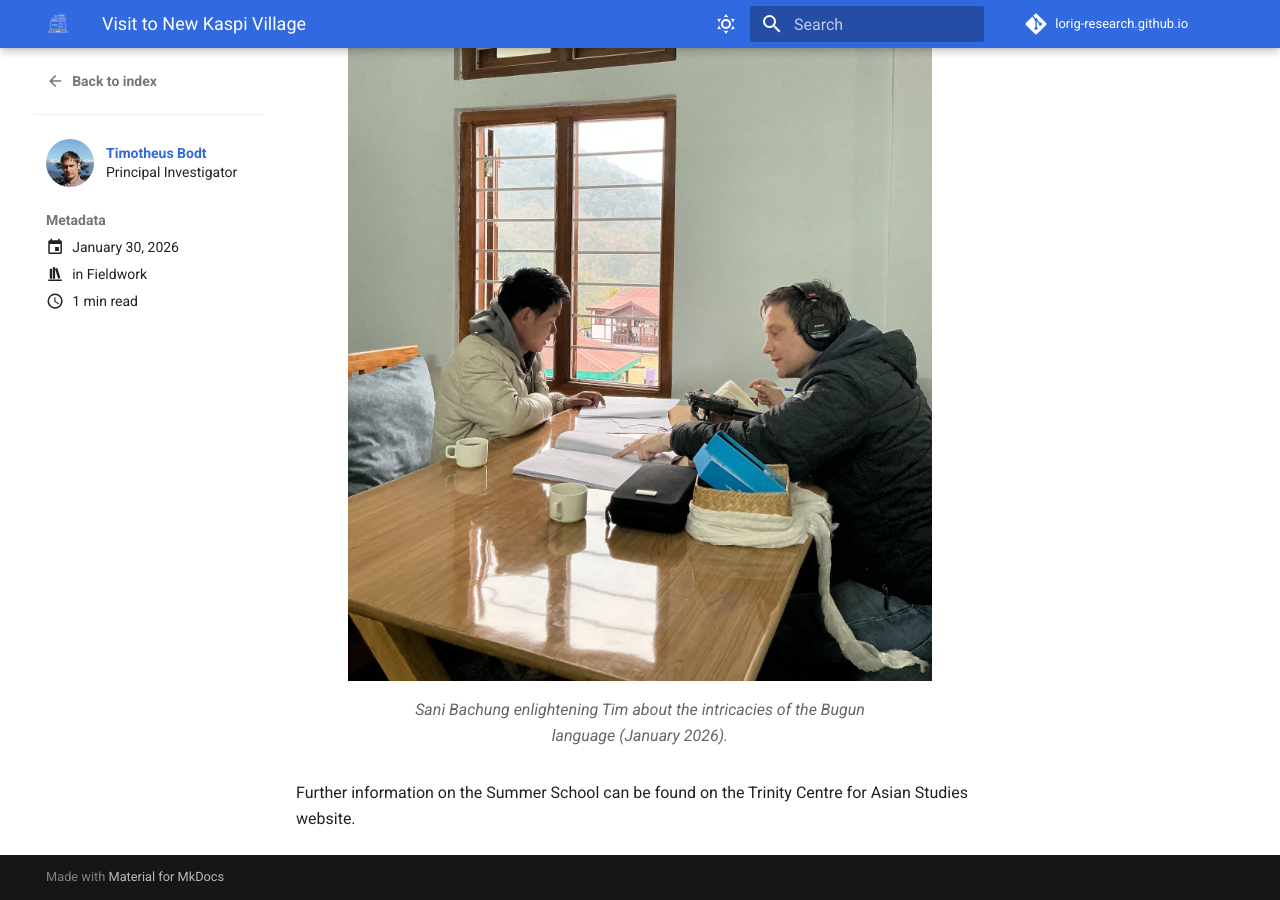
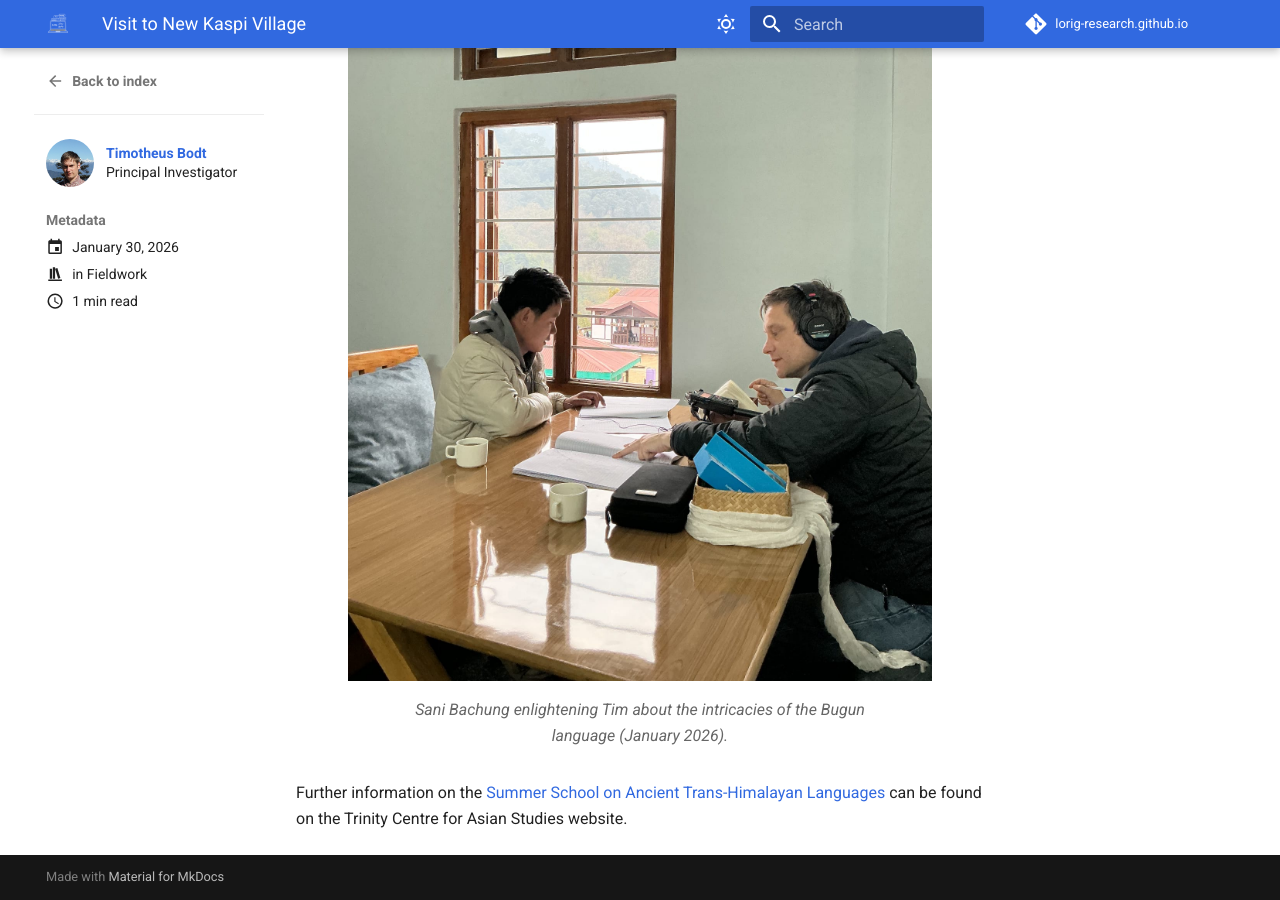
Before and after one commit to lorig-research/lorig-research.github.io, an MkDocs documentation site: the page built from docs/updates/posts/20260130-new_kaspi_visit.md, in a window 1280 px wide and 900 px high, scrolled down 598 px. Built offline with MkDocs 1.6.1 and Material for MkDocs 9.7.7, drawn with Linux system fonts in a browser that asks for light colours; comment, search, counter and statistics services are not loaded.

Commit message:
added link

```diff
--- a/docs/updates/posts/20260130-new_kaspi_visit.md
+++ b/docs/updates/posts/20260130-new_kaspi_visit.md
@@ -24,4 +24,4 @@ The visit formed part of the preparations for the Summer School on Ancient Trans
 
 <figure markdown> ![Sani Bachung enlightening Tim about the intricacies of the Bugun language.](/assets/images/updates/20260130-new_kaspi_visit/20260130-new_kaspi_visit.jpeg){ width="85%" } <figcaption> Sani Bachung enlightening Tim about the intricacies of the Bugun language (January 2026). </figcaption> </figure>
 
-Further information on the Summer School can be found on the Trinity Centre for Asian Studies website.
+Further information on the [Summer School on Ancient Trans-Himalayan Languages](https://www.tcd.ie/Asian/courses/historical-linguistics-summer-school/) can be found on the Trinity Centre for Asian Studies website.
```
